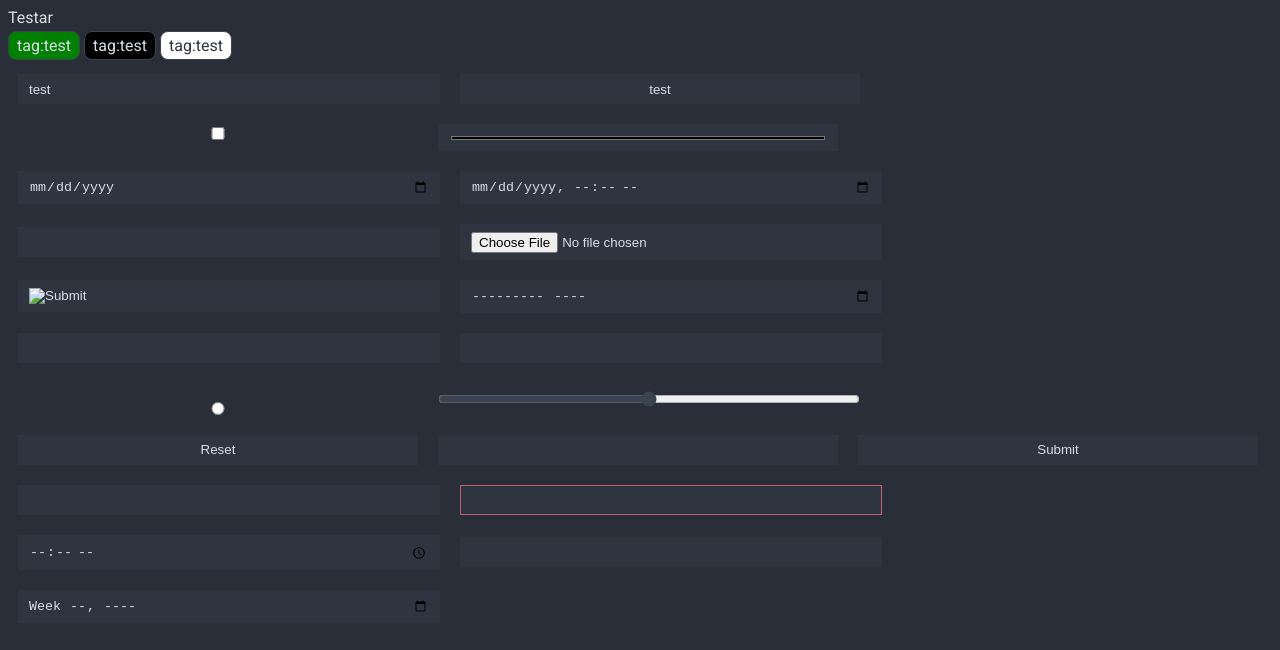
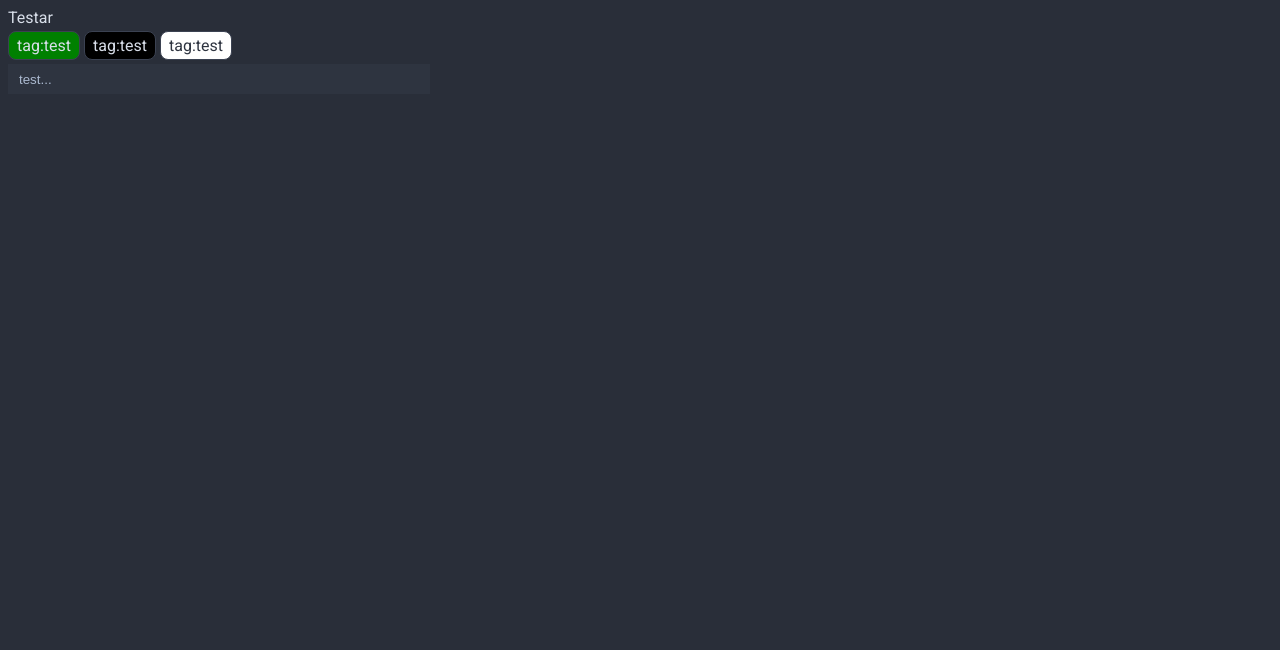
Before and after one commit to LarssonOliver/inundated, a Vue app in the folder frontend/: page / in a window 1280 px wide. Shown: the top 650 px of the page. Built offline with nearby package versions, Linux system fonts and the light colour scheme; the HTML template or start-up script is replaced by a standard one.

Commit message:
Initial SearchBox Work

```diff
--- a/frontend/components.d.ts
+++ b/frontend/components.d.ts
@@ -24,6 +24,7 @@ declare module 'vue' {
     Menubar: typeof import('primevue/menubar')['default']
     RouterLink: typeof import('vue-router')['RouterLink']
     RouterView: typeof import('vue-router')['RouterView']
+    SearchBox: typeof import('./src/components/inputs/SearchBox.vue')['default']
     SearchOrCreateTag: typeof import('./src/components/tags/SearchOrCreateTag.vue')['default']
     Tag: typeof import('./src/components/Tag.vue')['default']
     TagItem: typeof import('./src/components/tags/TagItem.vue')['default']
--- a/frontend/src/assets/input.css
+++ b/frontend/src/assets/input.css
@@ -1,13 +1,13 @@
 input {
   width: 100%;
   max-width: 400px;
-    padding: .5em .75em;
+  padding: 0.5em 0.75em;
   color: inherit;
   border: 1px solid var(--nord0);
-    transition: border-color 0.1s, background-color 0.1s;
+  transition:
+    border-color 0.1s,
+    background-color 0.1s;
   background-color: var(--nord0);
-
-    margin: 10px;
 }
 
 input:focus {
--- a/frontend/src/assets/nord.css
+++ b/frontend/src/assets/nord.css
@@ -19,6 +19,6 @@
   --nord14: #a3be8c; /* green, success */
   --nord15: #b48ead; /* purple, uncommon */
 
---nord-c0: #292e39; /* custom 0, background color */
+  --nord-c0: #292e39; /* custom 0, background color */
   --nord-c1: #abb9cf; /* custom 1, placeholder text color */
 }
--- /dev/null
+++ b/frontend/src/components/inputs/SearchBox.vue
@@ -0,0 +1,52 @@
+<template>
+  <div>
+    <input
+      type="text"
+      :placeholder="props.placeholder"
+      @mouseenter="showDropdown = true"
+      @mouseleave="showDropdown = false"
+    />
+
+    <div
+      v-if="showDropdown"
+      class="dropdown"
+      @mouseenter="showDropdown = true"
+      @mouseleave="showDropdown = false"
+    >
+      <div v-if="searching" class="searching-text">Searching...</div>
+      <div v-else></div>
+
+      <slot />
+    </div>
+  </div>
+</template>
+
+<script setup lang="ts" generic="T">
+import { ref } from "vue";
+
+const props = defineProps<{
+  items?: T[];
+  searchFunc?: (query: string) => T[];
+  placeholder?: string;
+}>();
+
+const showDropdown = ref(false);
+const searching = ref(true);
+</script>
+
+<style scoped>
+.dropdown {
+  position: absolute;
+  background-color: var(--nord0);
+  border: 1px solid var(--nord1);
+  padding: 0.5em 0.75em;
+  z-index: 1;
+  display: block;
+  width: 100%;
+  max-width: 398px;
+}
+
+.searching-text {
+  color: var(--nord-c1);
+}
+</style>
--- a/frontend/src/views/MainView.vue
+++ b/frontend/src/views/MainView.vue
@@ -4,36 +4,12 @@
     <TagItem color="black" name="tag:test" />
     <TagItem color="#fff" name="tag:test" />
   </div>
-  <!-- <TagSearchOrCreateBox /> -->
-  <div style="display: block">
-    <input type="text" placeholder="testing" value="test" />
 
-    <input type="button" value="test" />
-    <input type="checkbox" />
-    <input type="color" />
-    <input type="date" />
-    <input type="datetime-local" />
-    <input type="email" />
-    <input type="file" />
-    <input type="hidden" />
-    <input type="image" />
-    <input type="month" />
-    <input type="number" />
-    <input type="password" />
-    <input type="radio" />
-    <input type="range" />
-    <input type="reset" />
-    <input type="search" />
-    <input type="submit" />
-    <input type="tel" />
-    <input type="text" required />
-    <input type="time" />
-    <input type="url" />
-    <input type="week" />
-  </div>
+  <SearchBox placeholder="test...">Test</SearchBox>
 </template>
 
 <script setup lang="ts">
+import SearchBox from "@/components/inputs/SearchBox.vue";
 import TagItem from "@/components/tags/TagItem.vue";
 // import TagSearchOrCreateBox from "@/components/tags/TagSearchOrCreateBox.vue";
 </script>
```
Also changed, not shown: frontend/src/assets/main.css (line endings or trailing spaces). Lines whose indentation alone changed are shown as unchanged.
